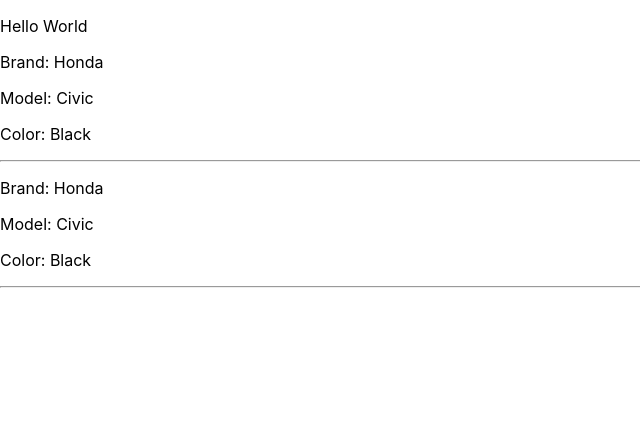
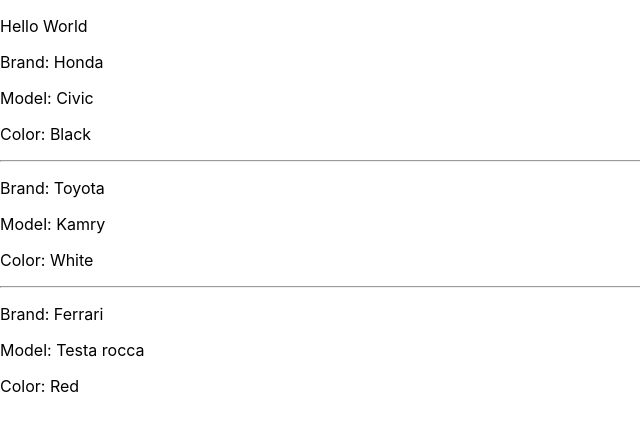
Before and after one commit to timor-rust/myapp, a React (Create React App) app: page / in a window 1280 px wide. Shown: the top 430 px of the page, without its empty margins (0-640 px from the left). Built offline with nearby package versions, Linux system fonts and the light colour scheme.

Commit message:
add props

```diff
--- a/src/App.js
+++ b/src/App.js
@@ -1,23 +1,21 @@
-import React, { Component } from 'react';
-import Car from './components/Car';
-
+import React, { Component } from "react";
+import Car from "./components/Car";
 
 class App extends Component {
-	render() {
-		return (
+  render() {
+    return (
       <div className="App">
         <header className="App-header">
           <p>Hello World</p>
-					<Car />
-					<hr />
-					<Car />
-					<hr />
+          <Car brand="Honda" model="Civic" color="Black"></Car>
+          <hr />
+          <Car brand="Toyota" model="Kamry" color="White"></Car>
+          <hr />
+          <Car brand="Ferrari" model="Testa rocca" color="Red"></Car>
         </header>
       </div>
     );
-
-	}
-
+  }
 }
 
 export default App;
--- a/src/components/Car.js
+++ b/src/components/Car.js
@@ -2,12 +2,16 @@
 
 
 class Car extends Component {
-  render() {
+	//<Car brand="Ferrari" model="Testa rocca" color="Red"></Car>
+
+	render() {
+		console.log(this.props);
+		const { brand, model, color } = this.props;
     return (
       <div>
-        <p>Brand: Honda</p>
-        <p>Model: Civic</p>
-        <p>Color: Black</p>
+			 <p>Brand: {brand}</p>
+			 <p>Model: {model}</p>
+			 <p>Color: {color}</p>
       </div>
     );
   }
```
